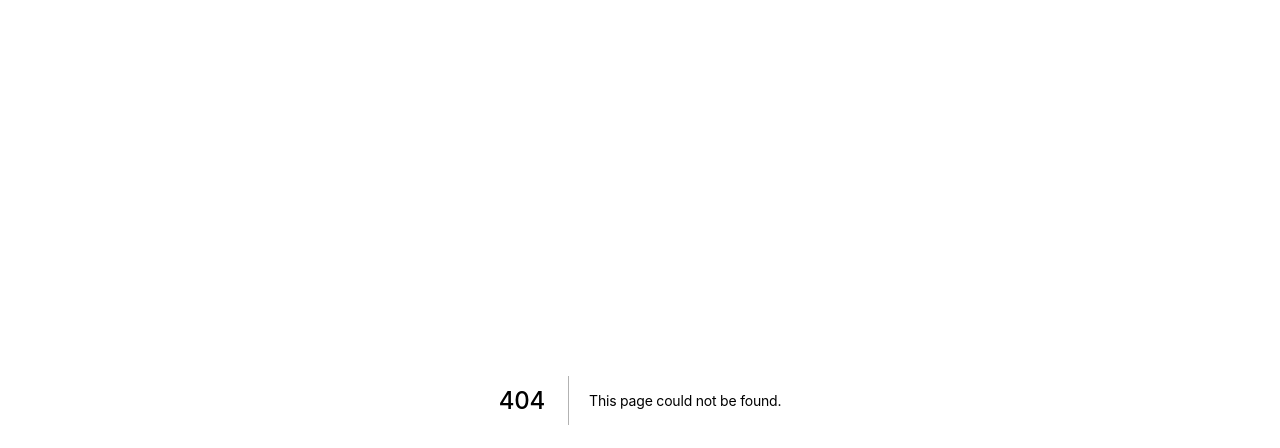
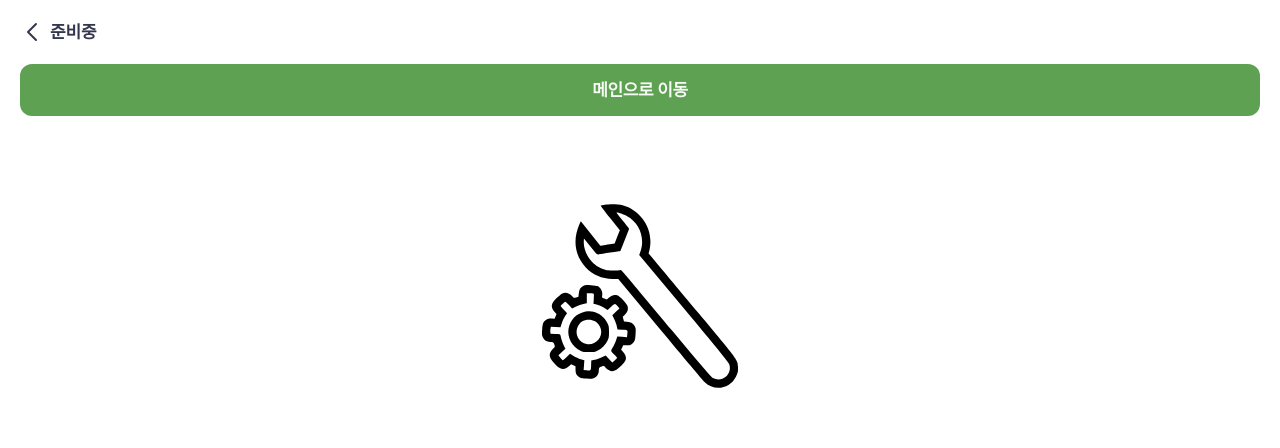
Before and after one commit to jinokiim/goldmoon, a Next.js app: page /main/empty in a window 1280 px wide. Before the commit this address had no page. Shown: the top 448 px of the page. Built offline with nearby package versions, Linux system fonts and the light colour scheme.

Commit message:
add pages

```diff
--- /dev/null
+++ b/src/pages/main/empty/index.tsx
@@ -0,0 +1,50 @@
+// import { NextPage } from 'next';
+
+// import Button from '@mui/material/Button';
+import Layout from '@/src/layouts/main';
+import { Box } from '@mui/material';
+// import useSettings from '@/src/hooks/useSettings';
+
+import { useEffect, useState } from 'react';
+
+import _ from 'lodash';
+
+import { useRouter } from 'next/router';
+import { StyledButton } from '@/src/components/common/Styled';
+import AppHeader from '@/src/components/Header';
+import PreparingPage from '@/src/assets/menu/preparing_page';
+
+// ----------------------------------------------------------------------
+
+const IndexPage = function () {
+  const router = useRouter();
+  const [mounted, setMounted] = useState(false);
+
+  useEffect(() => {
+    setMounted(true);
+  }, []);
+
+  return (
+    mounted && (
+      <Layout
+        header={
+          <>
+            <AppHeader onPrev={() => router.push('/main')} onPrevText={'준비중'} />
+          </>
+        }
+        content={
+          <Box sx={{ mt: 8, textAlign: 'center' }}>
+            <Box sx={{ px: 2.5, mb: 10 }}>
+              <StyledButton sx={{ fontWeight: 600 }} onClick={() => router.push('/main')}>
+                메인으로 이동
+              </StyledButton>
+            </Box>
+            <PreparingPage />
+          </Box>
+        }
+      />
+    )
+  );
+};
+
+export default IndexPage;
```
Also changed, not shown: src/pages/main/organize/index.tsx (added, +48 -0 lines).
